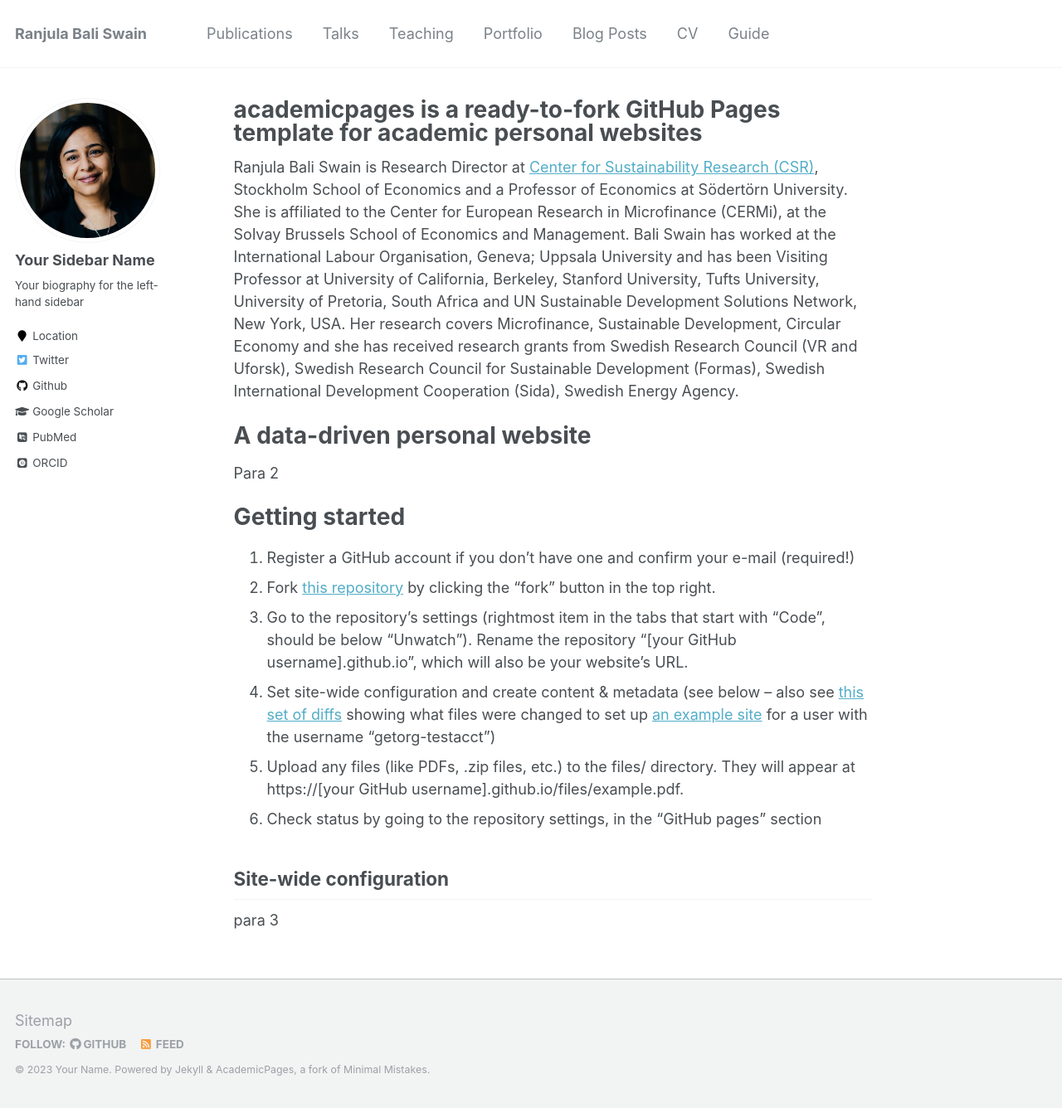
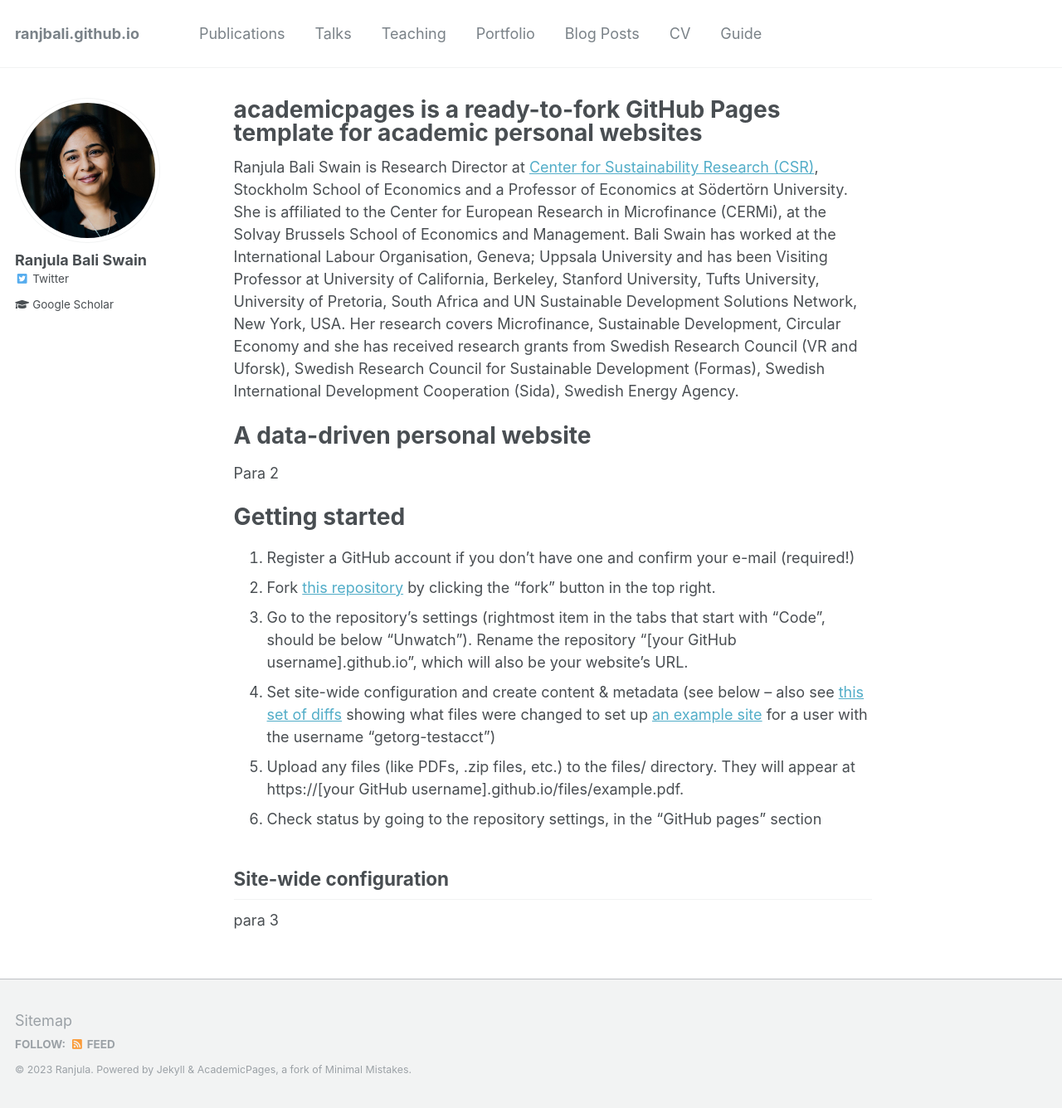
Before and after one commit to ranjbali/ranjbali.github.io, a Jekyll site: the page built from _pages/about.md, in a window 1280 px wide and 1336 px high. Shown: the whole window at 83% size. Built offline with Jekyll 4.4.1, drawn with Linux system fonts in a browser that asks for light colours; some web fonts are replaced.

Commit message:
Update _config.yml

```diff
--- a/_config.yml
+++ b/_config.yml
@@ -7,10 +7,10 @@
 
 # Site Settings
 locale                   : "en-US"
-title                    : "Ranjula Bali Swain"
+title                    : #"Ranjula Bali Swain"
 title_separator          : "-"
-name                     : &name "Your Name"
-description              : &description "personal description"
+name                     : &name "Ranjula"
+description              : #&description "personal description"
 url                      : https://ranjbali.github.io # the base hostname & protocol for your site e.g. "https://mmistakes.github.io"
 baseurl                  : "" # the subpath of your site, e.g. "/blog"
 repository               : "ranjbali/ranjbali.github.io"
@@ -80,13 +80,13 @@
 
 # Site Author
 author:
-  name             : "Your Sidebar Name"
+  name             : "Ranjula Bali Swain"
   avatar           : "profile.png"
-  bio              : "Your biography for the left-hand sidebar"
-  location         : "Location"
+  bio              : #"Your biography for the left-hand sidebar"
+  location         : #"Location"
   employer         :
-  pubmed           : "https://www.ncbi.nlm.nih.gov/pubmed/?term=john+snow"
-  googlescholar    : "http://yourfullgooglescholarurl.com"
+  pubmed           : #"https://www.ncbi.nlm.nih.gov/pubmed/?term=john+snow"
+  googlescholar    : "https://scholar.google.com/citations?user=CNQ8feMAAAAJ&hl=en"
   email            :
   researchgate     :  # example: "https://www.researchgate.net/profile/yourprofile"
   uri              :
@@ -96,20 +96,20 @@
   flickr           :
   facebook         :
   foursquare       :
-  github           : "academicpages"
+  github           : #"academicpages"
   google_plus      :
   keybase          :
   instagram        :
   impactstory      : #"https://profiles.impactstory.org/u/xxxx-xxxx-xxxx-xxxx"
   lastfm           :
   linkedin         :
-  orcid            : "http://orcid.org/yourorcidurl"
+  orcid            : #"http://orcid.org/yourorcidurl"
   pinterest        :
   soundcloud       :
   stackoverflow    : # http://stackoverflow.com/users/123456/username
   steam            :
   tumblr           :
-  twitter          : "replacethistwitterhandle"
+  twitter          : "ranjbali"
   vine             :
   weibo            :
   xing             :
```
